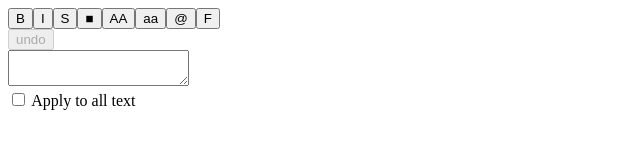
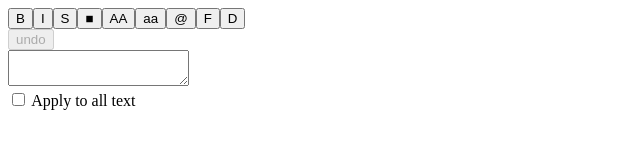
Before and after one commit to ermondel/react-editor, a React app: page / in a window 1280 px wide. Shown: the top 160 px of the page, without its empty margins (0-640 px from the left). Built offline with nearby package versions, Linux system fonts and the light colour scheme; the HTML template or start-up script is replaced by a standard one.

Commit message:
feat: provide a discard of all changes

```diff
--- a/package.json
+++ b/package.json
@@ -1,6 +1,6 @@
 {
   "name": "react-editor",
-  "version": "0.19.2",
+  "version": "0.20.2",
   "private": true,
   "homepage": "https://github.com/ermondel/react-editor#readme",
   "description": "react editor",
--- a/src/App.js
+++ b/src/App.js
@@ -27,6 +27,7 @@ class App extends Component {
     this.onTextSelect = this.onTextSelect.bind(this);
     this.switchMode = this.switchMode.bind(this);
     this.formatAsFilename = this.formatAsFilename.bind(this);
+    this.discardChanges = this.discardChanges.bind(this);
   }
 
   getSelectedTextFromEditor() {
@@ -215,6 +216,17 @@ class App extends Component {
     this.editorRef.current.focus();
   }
 
+  discardChanges() {
+    const text = this.editorHistory[0];
+
+    if (text) {
+      this.editorHistory = [];
+      this.setState({ text });
+    }
+
+    this.editorRef.current.focus();
+  }
+
   switchMode() {
     this.setState({ allText: !this.state.allText });
   }
@@ -250,6 +262,7 @@ class App extends Component {
           formatAsFilename={this.formatAsFilename}
           undo={this.undo}
           historyLength={this.editorHistory.length}
+          discardChanges={this.discardChanges}
         />
 
         <Editor
--- a/src/components/Panel.js
+++ b/src/components/Panel.js
@@ -20,6 +20,11 @@ const Panel = (props) => (
         title='format as filename'
         val='F'
       />
+      <PanelBtn
+        click={() => props.discardChanges()}
+        title='discard changes'
+        val='D'
+      />
     </div>
     <div className='panel__aside'>
       <PanelBtn
```
